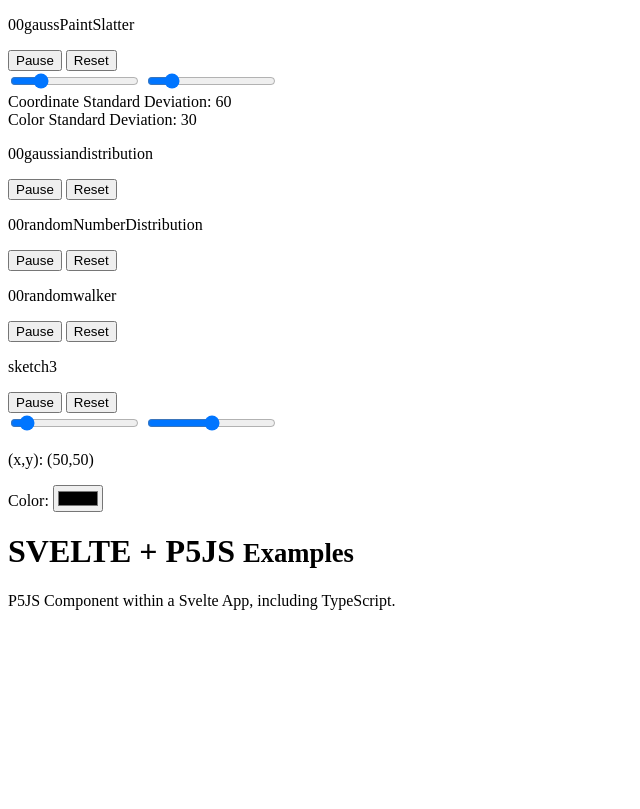
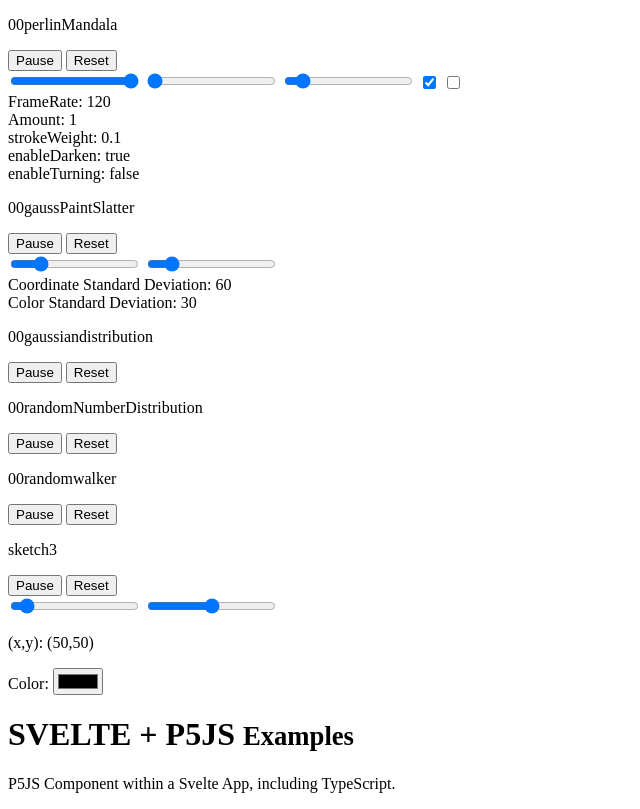
Before and after one commit to nonvenomous/nature-of-code-p5, a SvelteKit app: page / in a window 1280 px wide. Shown: the whole page, without its empty margins (0-640 px from the left). Built offline with nearby package versions, Linux system fonts and the light colour scheme.

Commit message:
Experiment with perlin mandala art

```diff
--- /dev/null
+++ b/src/lib/sketches/00perlinMandala.ts
@@ -0,0 +1,85 @@
+import type p5 from 'p5';
+
+export type PerlinMandalaData = {
+  frameRate: number;
+  amount: number;
+  strokeWeight: number;
+  enableDarken: boolean;
+  enableTurning: boolean;
+};
+
+export default function sketch(p: p5, _: p5, data: PerlinMandalaData) {
+  const canvasWidth = 1560;
+  const canvasHeight = 1560;
+
+  const middleXWidth = canvasWidth / 2;
+  const middleYHeight = canvasHeight / 2;
+  let time = Math.random() * 1000;
+  let btime = Math.random() * 10000;
+  let ctime = 20000;
+
+  p.setup = () => {
+    p.createCanvas(canvasWidth, canvasHeight);
+    p.frameRate(data.frameRate);
+
+    p.background(55);
+
+    p.stroke(0);
+
+    // p.line(middleXWidth, 0, middleXWidth, canvasHeight);
+    // p.line(0, middleYHeight, canvasWidth, middleYHeight);
+  };
+
+  p.draw = () => {
+    p.strokeWeight(data.strokeWeight);
+    p.frameRate(data.frameRate);
+
+    if (data.enableDarken) {
+      p.fill(0, 0, 0, 2);
+      p.rect(0, 0, canvasWidth, canvasHeight);
+    }
+
+    const noiseA = p.noise(time);
+    const noiseB = p.noise(btime);
+    const noiseC = p.noise(ctime);
+
+    time += 0.005;
+    btime += 0.005;
+    ctime += 0.02;
+
+    const r = p.map(noiseA, 0, 1, 0, 255);
+    const g = p.map(noiseB, 0, 1, 0, 255);
+    const b = p.map(noiseC, 0, 1, 0, 255);
+
+    p.fill(r, g, b);
+
+    const xMapped = p.map(noiseA, 0, 1, 0, canvasWidth);
+    const yMapped = p.map(noiseB, 0, 1, 0, canvasHeight);
+
+    const degreesOffset = data.enableTurning ? p.frameCount % 360 : 0;
+
+    const sizeMapped = p.map(noiseA, 0, 1, 12, 72);
+
+    for (let i = 0; i < data.amount; i++) {
+      const [rotatedX, rotatedY] = rotate(
+        middleXWidth,
+        middleYHeight,
+        xMapped,
+        yMapped,
+        i * (360 / data.amount) + degreesOffset,
+      );
+      p.circle(rotatedX, rotatedY, sizeMapped);
+    }
+  };
+}
+
+const value = Math.PI / 180;
+
+function rotate(cx: number, cy: number, x: number, y: number, angle: number) {
+  const radians = value * angle,
+    cos = Math.cos(radians),
+    sin = Math.sin(radians),
+    nx = cos * (x - cx) + sin * (y - cy) + cx,
+    ny = cos * (y - cy) - sin * (x - cx) + cy;
+  return [nx, ny];
+}
--- a/src/routes/+page.svelte
+++ b/src/routes/+page.svelte
@@ -1,5 +1,6 @@
 <script lang="ts">
   import type { GaussSplatterData } from '$lib/sketches/00gaussPaintSlatter';
+  import type { PerlinMandalaData } from '$lib/sketches/00perlinMandala';
   import type { SketchData } from '$lib/sketches/sketch3';
   import Sketch from './Sketch.svelte';
 
@@ -16,9 +17,31 @@
   };
 
   const gausPaintSplatterData: GaussSplatterData = $state({ colorSd: 30, coordinateSd: 60 });
+  const perlinMandala: PerlinMandalaData = $state({
+    frameRate: 120,
+    amount: 1,
+    strokeWeight: 0.1,
+    enableDarken: true,
+    enableTurning: false,
+  });
 </script>
 
 <main class="mx-auto max-w-[none] text-center">
+  <article>
+    <Sketch name="00perlinMandala" data={perlinMandala} />
+
+    <input type="range" min="1" max="120" bind:value={perlinMandala.frameRate} />
+    <input type="range" min="1" max="100" bind:value={perlinMandala.amount} />
+    <input type="range" min="0" max="1" step="0.05" bind:value={perlinMandala.strokeWeight} />
+    <input type="checkbox" bind:checked={perlinMandala.enableDarken} />
+    <input type="checkbox" bind:checked={perlinMandala.enableTurning} />
+    <div>FrameRate: {perlinMandala.frameRate}</div>
+    <div>Amount: {perlinMandala.amount}</div>
+    <div>strokeWeight: {perlinMandala.strokeWeight}</div>
+    <div>enableDarken: {perlinMandala.enableDarken}</div>
+    <div>enableTurning: {perlinMandala.enableTurning}</div>
+  </article>
+
   <article class="py-3">
     <Sketch name="00gaussPaintSlatter" data={gausPaintSplatterData} />
     <input type="range" min="0" max="300" bind:value={gausPaintSplatterData.coordinateSd} />
```
